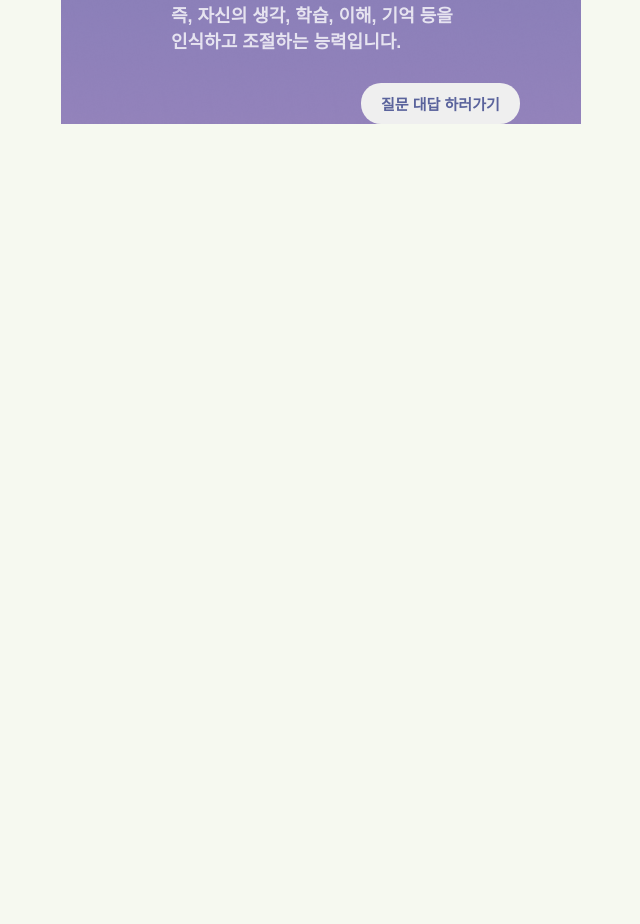
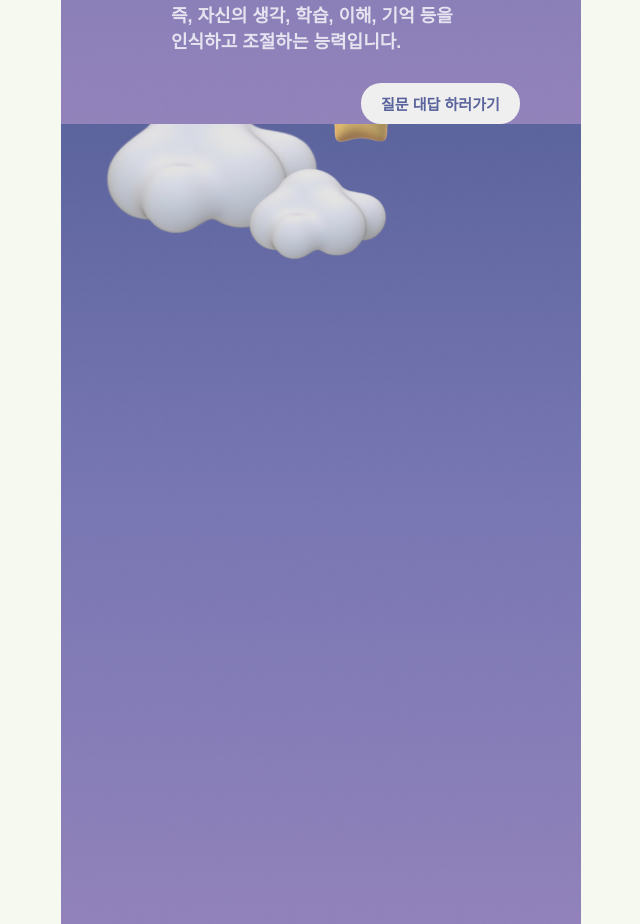
Before and after one commit to hackathon1team/hackathon1_fe, a React (Vite) app: page /signUp in a window 1280 px wide. Shown: the part 720-1644 px from the top of the page, without its empty margins (319-959 px from the left). Before the commit the page ends 844 px from the top, so only its background shows below. Built offline with nearby package versions, Linux system fonts and the light colour scheme.

Commit message:
Design : MetaQuestion

```diff
--- /dev/null
+++ b/src/pages/signUp/components/MetaQuestion.jsx
@@ -0,0 +1,14 @@
+import styled from 'styled-components';
+import { BackGroundImg } from '../../../styles/common';
+import Background from '../../../assets/Img/backgroundImg/meta_1.png';
+
+function MetaQuestion() {
+    return <BackImg></BackImg>;
+}
+export default MetaQuestion;
+
+const BackImg = styled.div`
+    ${BackGroundImg(Background)}
+    display: flex;
+    justify-content: center;
+`;
--- a/src/pages/signUp/signUpPage.jsx
+++ b/src/pages/signUp/signUpPage.jsx
@@ -1,17 +1,21 @@
-import styled from 'styled-components'
-import Background from '../../assets/Img/backgroundImg/signUp_1.png'
-import { BackGroundImg } from '../../styles/common'
-import MetaAbout from './components/MetaAbout'
+import styled from 'styled-components';
+import Background from '../../assets/Img/backgroundImg/signUp_1.png';
+import { BackGroundImg } from '../../styles/common';
+import MetaAbout from './components/MetaAbout';
+import MetaQuestion from './components/MetaQuestion';
 
 function SignUpPage() {
-	return (
-		<BackImg>
-			<MetaAbout/>
-		</BackImg>
-	)
+    return (
+        <>
+            <BackImg>
+                <MetaAbout />
+            </BackImg>
+            <MetaQuestion />
+        </>
+    );
 }
-export default SignUpPage
+export default SignUpPage;
 
 const BackImg = styled.div`
-	${BackGroundImg(Background)}
-`
+    ${BackGroundImg(Background)}
+`;
```
Also changed, not shown: .eslintrc.cjs, .prettierrc.json.
